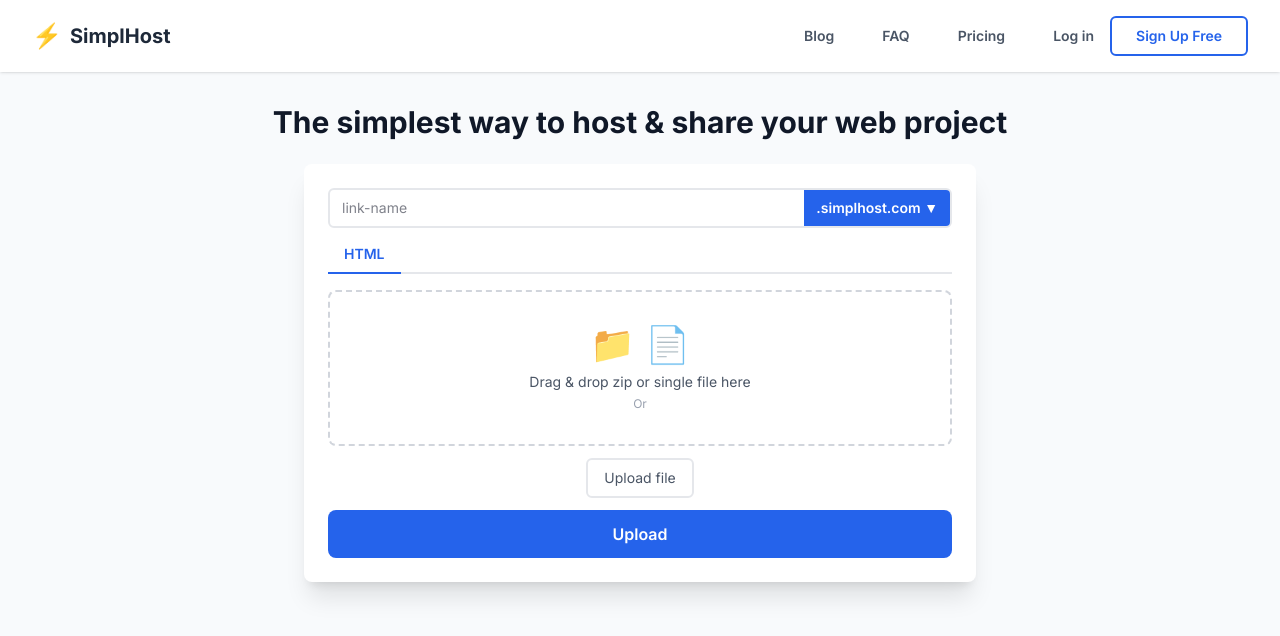
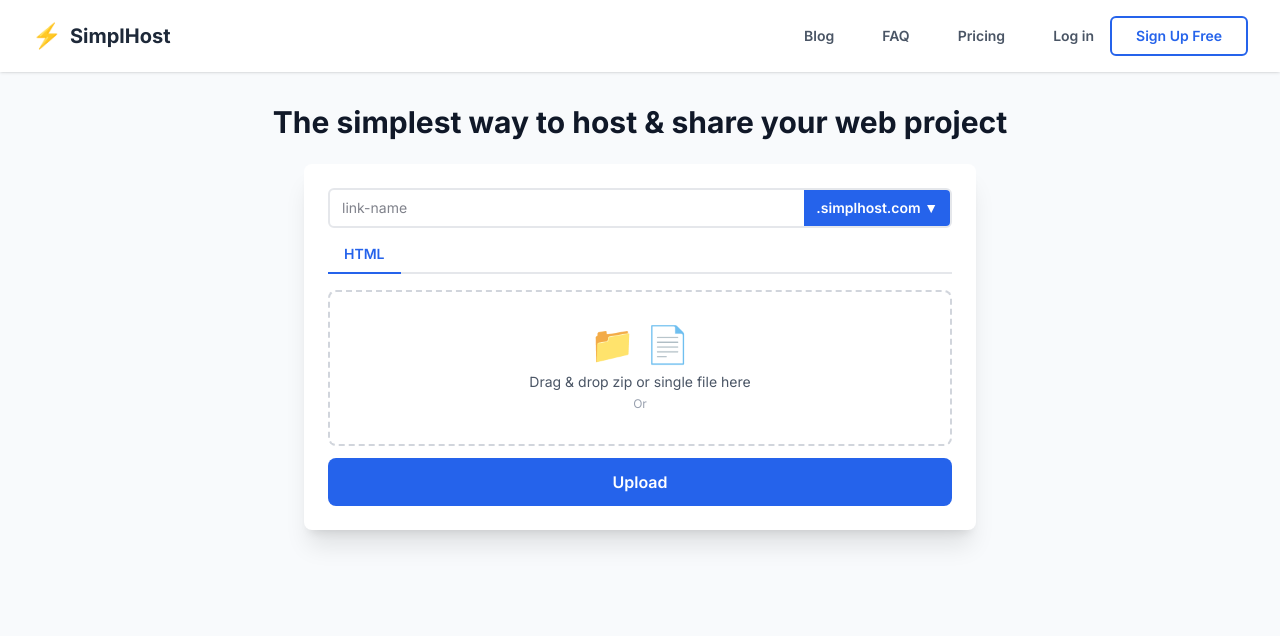
Before and after one commit to theikbhal/tiny_host_workspace, a Next.js app in the folder nextjs_space/start/: page / in a window 1280 px wide. Shown: the top 636 px of the page. Built offline with nearby package versions, Linux system fonts and the light colour scheme; no server answers.

Commit message:
landing page improve, dupliate upload

```diff
--- a/nextjs_space/start/app/page.js
+++ b/nextjs_space/start/app/page.js
@@ -85,13 +85,6 @@
           onChange={handleFileChange}
         />
 
-        <button
-          className="bg-white text-gray-600 border-2 border-gray-200 px-4 py-2 rounded-md cursor-pointer text-sm mb-3 hover:bg-gray-50 w-full md:w-auto"
-          onClick={handleUploadClick}
-        >
-          Upload file
-        </button>
-
 
 
         <button
```
